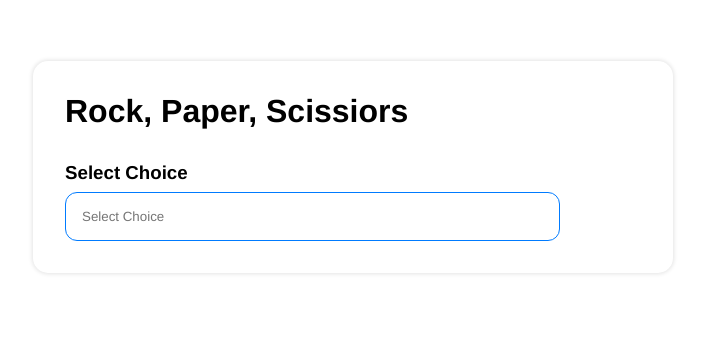
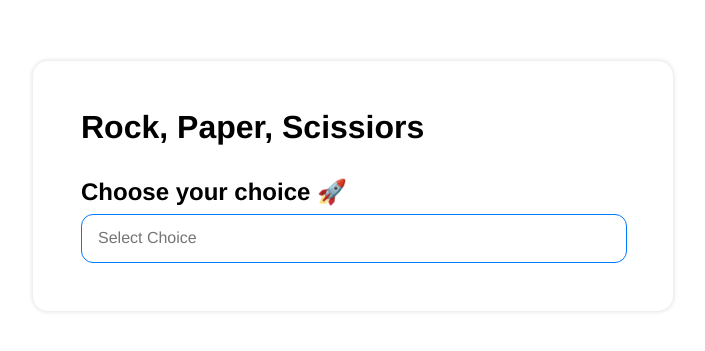
Before and after one commit to GhostArena/rock-paper-scissors, a plain HTML site: page index.html in a window 1280 px wide. Shown: the part 259-610 px from the top of the page, without its empty margins (287-992 px from the left). Drawn offline with Linux system fonts and the light colour scheme.

Commit message:
Updated form input styling and changed Form Label

```diff
--- a/css/index.css
+++ b/css/index.css
@@ -10,7 +10,7 @@
   border-radius: 15px;
   box-shadow: 0px 0px 5px rgba(21, 21, 21, 0.163);
   margin: 25%;
-  padding: 2rem;
+  padding: 3rem;
   display: block;
   align-items: center;
   flex-direction: column;
@@ -20,13 +20,24 @@
   margin-bottom: 2rem;
 }
 
+.input {
+  width: 100%;
+  /* background-color: aquamarine; */
+}
+
 .input-head {
   margin-bottom: 0.5rem;
+  font-size: 24px;
 }
 
 .input-field {
   border: 1px solid rgb(0, 123, 255);
   border-radius: 12px;
-  padding: 1rem;
-  width: 80%;
+  padding: 1rem 0;
+  width: 100%;
 }
+
+::placeholder {
+  padding-left: 1rem;
+  font-size: 16px;
+}
--- a/index.html
+++ b/index.html
@@ -13,8 +13,8 @@
       <h1 class="header">Rock, Paper, Scissiors</h1>
 
       <!-- Input -->
-      <div>
-        <h3 class="input-head">Select Choice</h3>
+      <div class="input">
+        <h3 class="input-head">Choose your choice 🚀</h3>
         <input type="text" placeholder="Select Choice" class="input-field"/>
       </div>
     </div>
```
